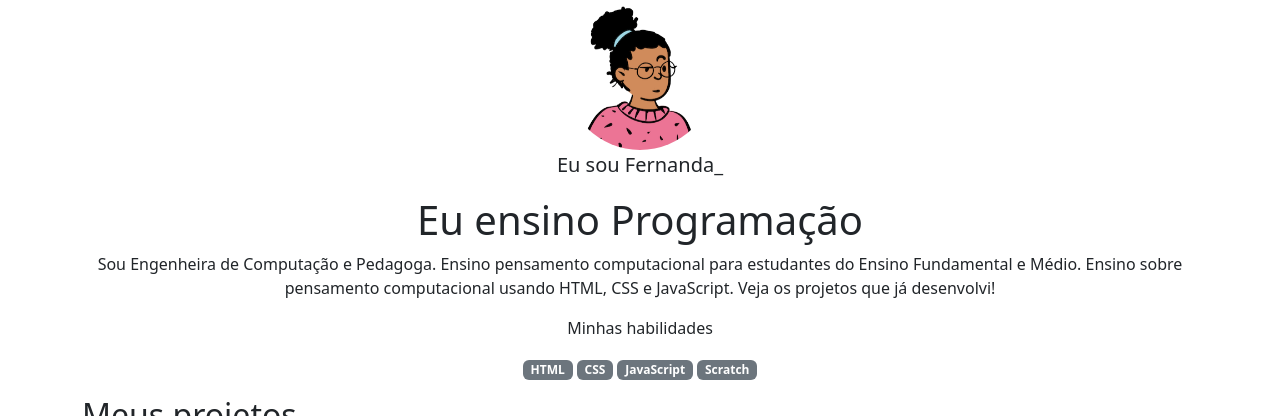
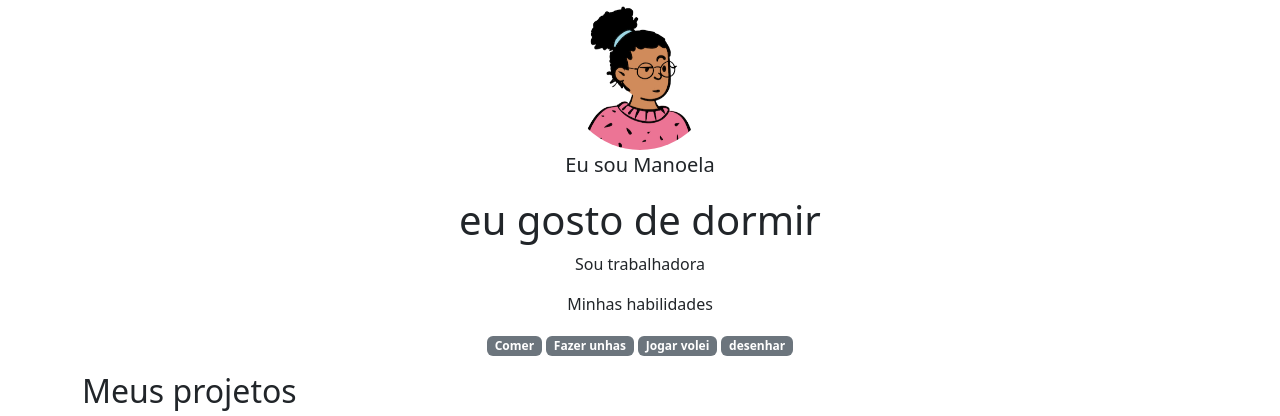
Before and after one commit to Manuelastar/Corridas, a plain HTML site: page index.html in a window 1280 px wide. Shown: the top 416 px of the page. Drawn offline with nearby package versions, Linux system fonts and the light colour scheme; files whose address does not match are found by name.

Commit message:
Add files via upload

```diff
--- a/index.html
+++ b/index.html
@@ -12,17 +12,15 @@
 <body>
     <header class="container text-center">
         <img src="img/avatar-perfil.png" alt="avatar da Fernanda" class="rounded-circle" width="150" height="150" srcset="">
-        <p class="lead">Eu sou Fernanda_</p>
-        <h1>Eu ensino Programação</h1>
-        <p>Sou Engenheira de Computação e Pedagoga. Ensino pensamento computacional para estudantes do Ensino
-            Fundamental e Médio. Ensino sobre pensamento computacional usando HTML, CSS e JavaScript. Veja os projetos
-            que já desenvolvi!</p>
+        <p class="lead">Eu sou Manoela</p>
+        <h1>eu gosto de dormir</h1>
+        <p>Sou trabalhadora</p>
         <p>Minhas habilidades</p>
         <div>
-            <p class="badge bg-secondary">HTML</p>
-            <p class="badge bg-secondary">CSS</p>
-            <p class="badge bg-secondary">JavaScript</p>
-            <p class="badge bg-secondary">Scratch</p>
+            <p class="badge bg-secondary">Comer</p>
+            <p class="badge bg-secondary">Fazer unhas</p>
+            <p class="badge bg-secondary">Jogar volei</p>
+            <p class="badge bg-secondary">desenhar</p>
         </div>
     </header>
     <main class="container">
```
